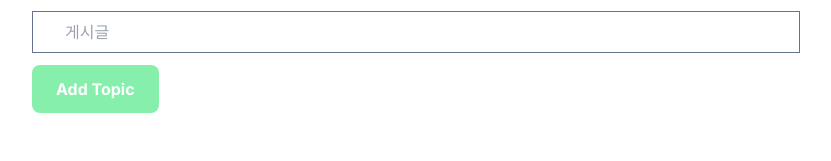
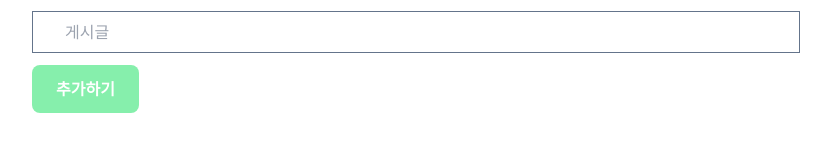
Before and after one commit to gk7734/Mongoose-Learn, a Next.js app: page /addTopic in a window 1280 px wide. Shown: the part 139-300 px from the top of the page, without its empty margins (224-1055 px from the left). Built offline with nearby package versions, Linux system fonts and the light colour scheme.

Commit message:
프로젝트 완성 (1)

```diff
--- a/src/app/addTopic/page.js
+++ b/src/app/addTopic/page.js
@@ -16,14 +16,12 @@ export default function AddTopic() {
             alert("Title and description are required")
             return;
         }
-
         try {
             const res = await fetch('https://mongoose-learn.vercel.app/api/topics', {
                 method: 'POST',
                 headers: { 'Content-Type': 'application/json' },
                 body: JSON.stringify({title, description})
             })
-
             if (res.ok) {
                 router.push('/')
                 router.refresh()
@@ -31,7 +29,7 @@ export default function AddTopic() {
                 throw new Error("Failed to create topic")
             }
         } catch (err) {
-
+            console.log(err)
         }
     }
 
@@ -39,7 +37,7 @@ export default function AddTopic() {
         <form onSubmit={handleSubmit} className={`flex flex-col gap-3`}>
             <input onChange={(e) => setTitle(e.target.value)} value={title} type={`text`} placeholder="이름" className={`border border-slate-500 px-8 py-2`}/>
             <input onChange={(e) => setDescription(e.target.value)} value={description} type={`text`} placeholder="게시글" className={`border border-slate-500 px-8 py-2`}/>
-            <button type={"submit"} className={`bg-green-300 font-bold text-white py-3 px-6 w-fit rounded-lg`}>Add Topic</button>
+            <button type={"submit"} className={`bg-green-300 font-bold text-white py-3 px-6 w-fit rounded-lg hover:bg-green-600`}>추가하기</button>
         </form>
     );
 }
```
